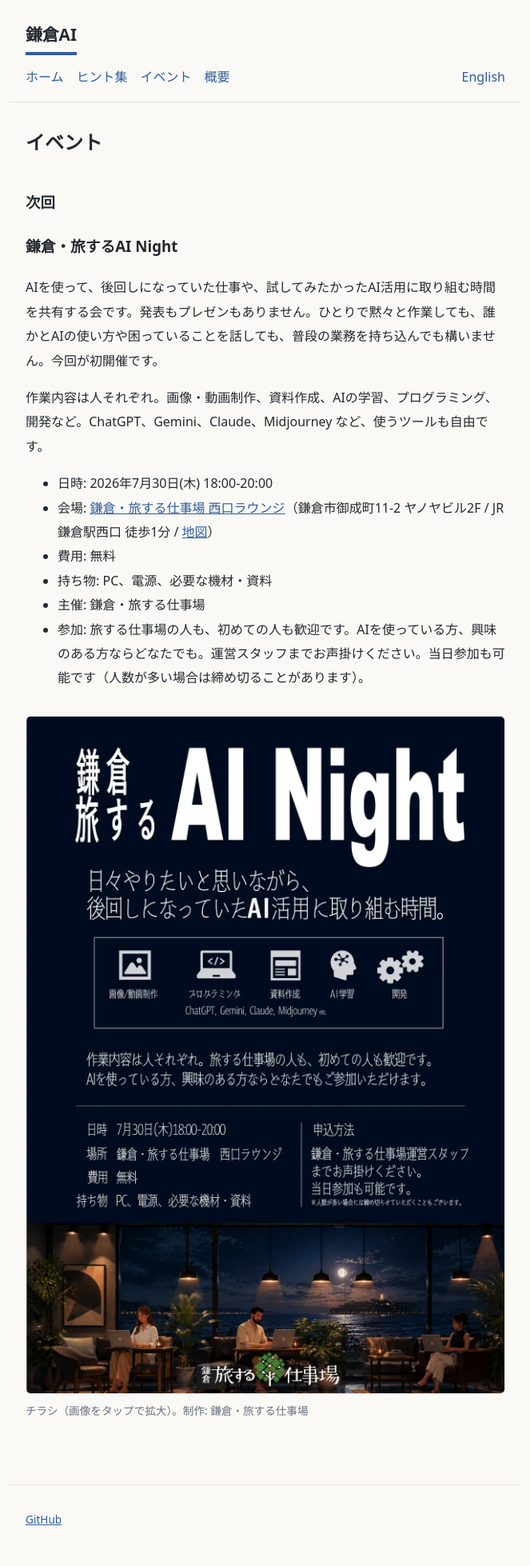
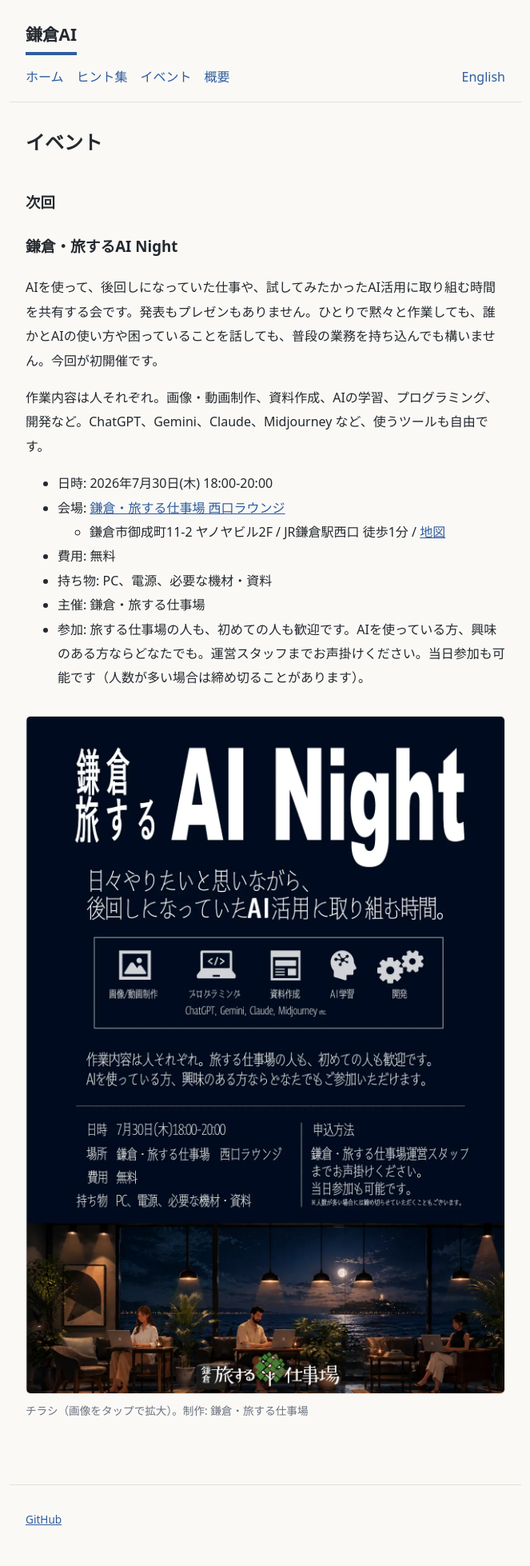
Before and after one commit to tagawa/kamakura-ai, a Jekyll site: the page built from ja/events.md, in a window 1280 px wide. Shown: the whole page at 80% size, without its empty margins (308-971 px from the left). Built offline with Jekyll 4.4.1, drawn with Linux system fonts in a browser that asks for light colours.

```diff
--- a/ja/events.md
+++ b/ja/events.md
@@ -17,7 +17,8 @@ AIを使って、後回しになっていた仕事や、試してみたかった
 作業内容は人それぞれ。画像・動画制作、資料作成、AIの学習、プログラミング、開発など。ChatGPT、Gemini、Claude、Midjourney など、使うツールも自由です。
 
 - 日時: 2026年7月30日(木) 18:00-20:00
-- 会場: [鎌倉・旅する仕事場 西口ラウンジ](https://tabikamakura.com/)（鎌倉市御成町11-2 ヤノヤビル2F / JR鎌倉駅西口 徒歩1分 / [地図](https://maps.apple.com/?address=11-2,%20Onarimachi,%20Kamakura,%20Kanagawa,%20Japan%20248-0012&ll=35.318887,139.549701&q=11-2,%20Onarimachi)）
+- 会場: [鎌倉・旅する仕事場 西口ラウンジ](https://tabikamakura.com/)
+  - 鎌倉市御成町11-2 ヤノヤビル2F / JR鎌倉駅西口 徒歩1分 / [地図](https://maps.apple.com/?address=11-2,%20Onarimachi,%20Kamakura,%20Kanagawa,%20Japan%20248-0012&ll=35.318887,139.549701&q=11-2,%20Onarimachi)
 - 費用: 無料
 - 持ち物: PC、電源、必要な機材・資料
 - 主催: 鎌倉・旅する仕事場
```
